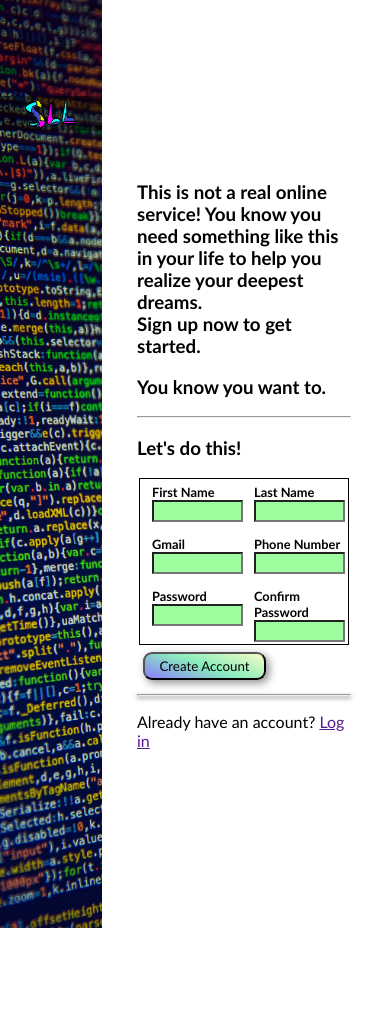
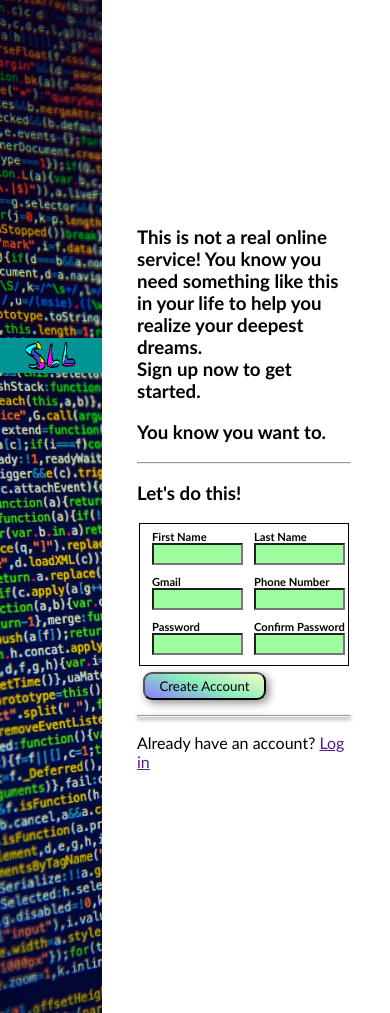
Before and after one commit to Lucas-Sandri/P-gina-de-pruebas2, a plain HTML site: page index.html in a window 390 px wide. Before the commit the page ends 928 px from the top, so only its background shows below. Drawn offline with Linux system fonts and the light colour scheme.

Commit message:
Proyecto: Sign-up Form TheOdinProyectVers-1.1

```diff
--- a/cssPrueba2.css
+++ b/cssPrueba2.css
@@ -1,26 +1,29 @@
 *{
     font-family:'Gill Sans', 'Gill Sans MT', 'Trebuchet MS' ;
+
 }
 body{
     display: flex;
     align-items: center;
     margin: 0% 10% 0% 0%;
     justify-content: space-between;
-    /* background-image: url(../IMG/fondo\ de\ miel.png);
-    background-repeat: no-repeat;
-    background-size: cover;     */
+
 }
 .imagen-icono{
     background-image: url(IMG/imagen\ de\ codigos\ de\ programación.jpg);
     background-size: cover;
     background-repeat: no-repeat;
     width: 30vw;
-    height: 110vh;
+    height: 100vh;
     aspect-ratio: auto;
+}
+.text-introduction{
+    margin-top: 0;
 }
 .imagen-icono div{
     display: flex;
     justify-content: center;
+    margin-top: 40vh;
 }
 .imagen-icono div img{
     background-color: #0000006b;
@@ -29,7 +32,6 @@ body{
 }
 
 .my-icon{
-    margin-top: 6em;
     width: 50%;
 }
 
@@ -47,12 +49,12 @@ fieldset{
     grid-gap: 10px;
 }
 input{
-
     width:90%;
 }
 
 fieldset div label{
    display: block;
+   font-size: 70%;
 
  }
 
@@ -80,3 +82,15 @@ button{
 button:active{
     transform: scale(1.1);
 }
+@media (max-width:700px){
+label{
+    font-size: 70%;
+    font-weight: 900;
+}
+.imagen-icono div{
+    background-color: aqua;
+}
+.imagen-icono{
+    height: 120vh;
+}
+}
--- a/index.html
+++ b/index.html
@@ -14,7 +14,7 @@
     </div>
   </div>
 <form action="sdsd" method="post">
-  <h3>This is not a real online service! You know you need something like this in your life to help you realize your deepest dreams. <br>Sign up now to get started.
+  <h3 class="text-introduction">This is not a real online service! You know you need something like this in your life to help you realize your deepest dreams. <br>Sign up now to get started.
   </h3>
   <h3>You know you want to.</h3>
   <hr>
```
